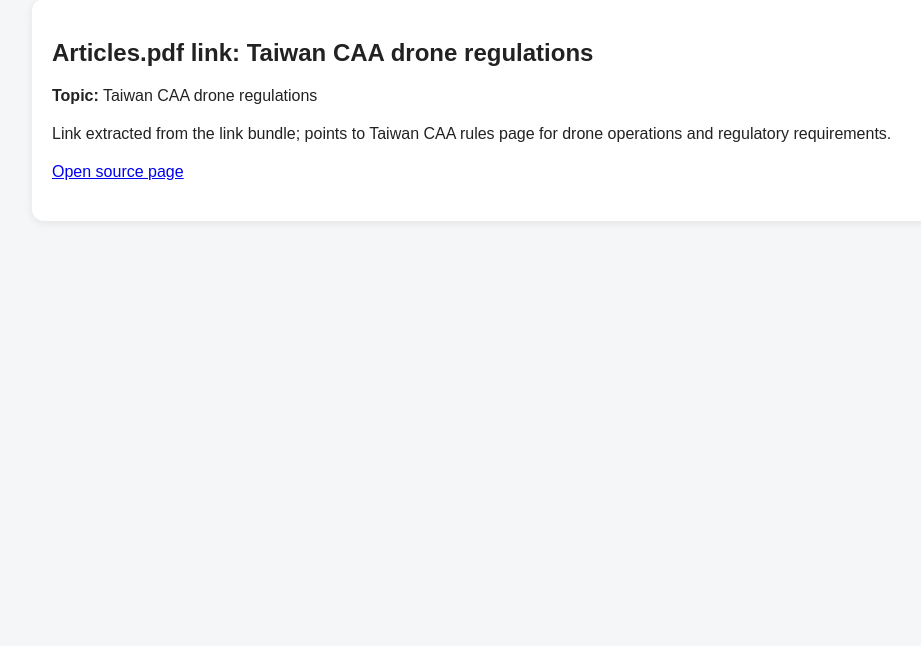
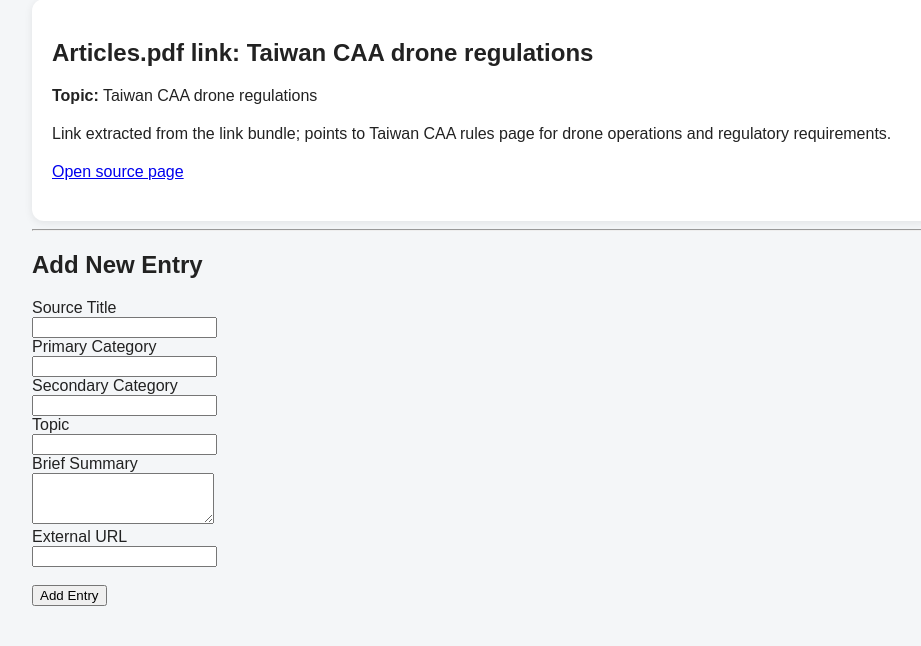
Before and after one commit to luhaitang13895/IQP-UAV-Regulation-Interface, a Flask app: page /region/taiwan/regulations/caa in a window 1280 px wide. Shown: the part 249-895 px from the top of the page, without its empty margins (158-1079 px from the left). Before the commit the page ends 429 px from the top, so only its background shows below. Run offline with Flask 3, Linux system fonts and the light colour scheme.

Commit message:
created a basic add entry form (just on the front end) - will need to be reworked with Luhais new

```diff
--- a/templates/subsection.html
+++ b/templates/subsection.html
@@ -65,6 +65,51 @@
         <p>No entries listed yet.</p>
             </div>
         {% endif %}
+
+        <hr>
+        <h2>Add New Entry</h2>
+
+        <form action="/addNewEntry" method="post">
+            <!-- Hidden context fields -->
+            <input type="hidden" name="region" value="{{ region['name'] }}">
+            <input type="hidden" name="region_key" value="{{ region_key }}">
+            <input type="hidden" name="category" value="{{ category['title'] }}">
+            <input type="hidden" name="category_key" value="{{ category_key }}">
+            <input type="hidden" name="subsection" value="{{ subsection['name'] }}">
+
+            <div>
+                <label>Source Title</label><br>
+                <input type="text" name="source_title" required>
+            </div>
+
+            <div>
+                <label>Primary Category</label><br>
+                <input type="text" name="primary_category" required>
+            </div>
+
+            <div>
+                <label>Secondary Category</label><br>
+                <input type="text" name="secondary_category">
+            </div>
+
+            <div>
+                <label>Topic</label><br>
+                <input type="text" name="topic" required>
+            </div>
+
+            <div>
+                <label>Brief Summary</label><br>
+                <textarea name="brief_summary" rows="3" required></textarea>
+            </div>
+
+            <div>
+                <label>External URL</label><br>
+                <input type="url" name="external_url">
+            </div>
+
+            <br>
+            <button type="submit">Add Entry</button>
+        </form>
     </div>
 </body>
 </html>
```
